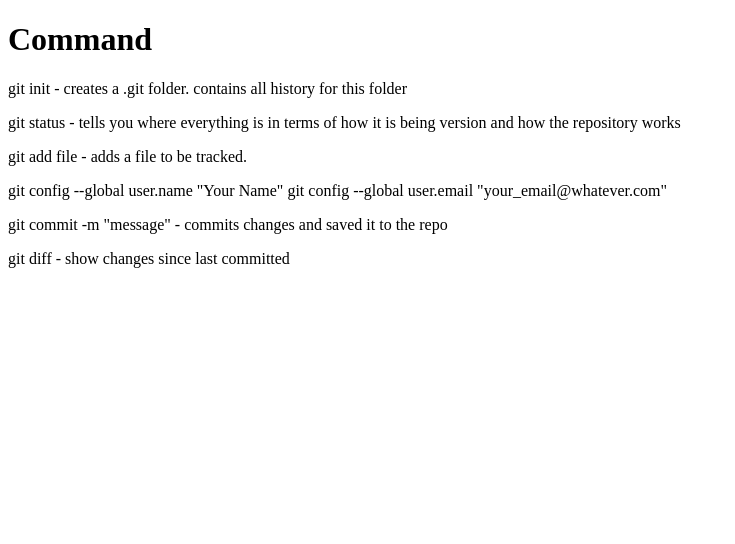
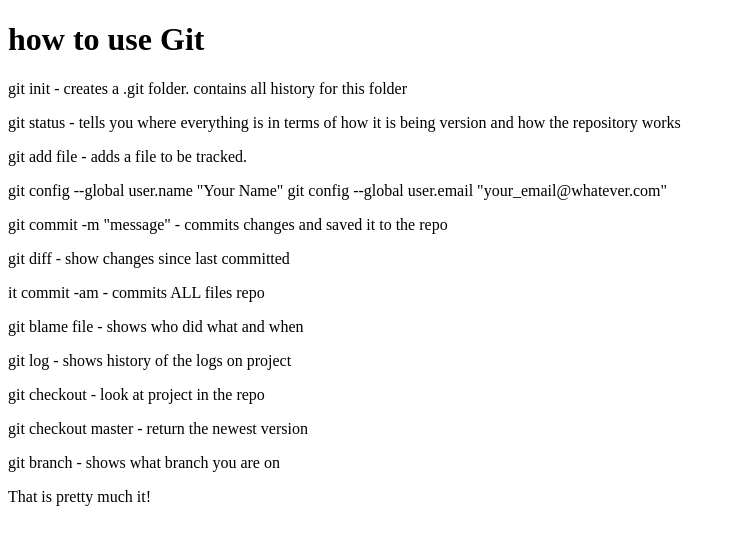
Before and after one commit to Cclements10/myFirstRepository, a plain HTML site: page index.html in a window 1280 px wide. Shown: the whole page, without its empty margins (0-735 px from the left). Drawn offline with Linux system fonts and the light colour scheme.

Commit message:
added more to the list of commands

```diff
--- a/index.html
+++ b/index.html
@@ -2,13 +2,13 @@
 <html lang="en-US">
   <head>
     <meta charset="utf-8">
-    <title>index</title>
+    <title>How to use Git</title>
     <meta name="description" content="">
     <meta name="author" content="">
 
   </head>
   <body>
-    <h1>Command </h1>
+    <h1>how to use Git </h1>
     <p>git init - creates a .git folder. contains all history for this folder</p>
     <p>git status - tells  you where everything is in terms of how it is being version and how the repository works</p>
      <p>git add file - adds a file to be tracked.</p>
@@ -16,13 +16,13 @@
 git config --global user.email "your_email@whatever.com"</p>
        <p>git commit -m "message" - commits changes and saved it to the repo</p>
         <p>git diff - show changes since last committed</p>
-         <p></p>
-          <p></p>
-           <p></p>
-            <p></p>
-             <p></p>
-              <p></p>
-               <p></p>
+         <p>it commit -am - commits ALL files repo</p>
+          <p>git blame file - shows who did what and when</p>
+           <p>git log - shows history of the logs on project</p>
+            <p>git checkout - look at project in the repo</p>
+             <p>git checkout master - return the newest version</p>
+              <p>git branch - shows what branch you are on</p>
+               <p>That is pretty much it!</p>
                 <p></p>
                  <p></p>
                   <p></p>
```
